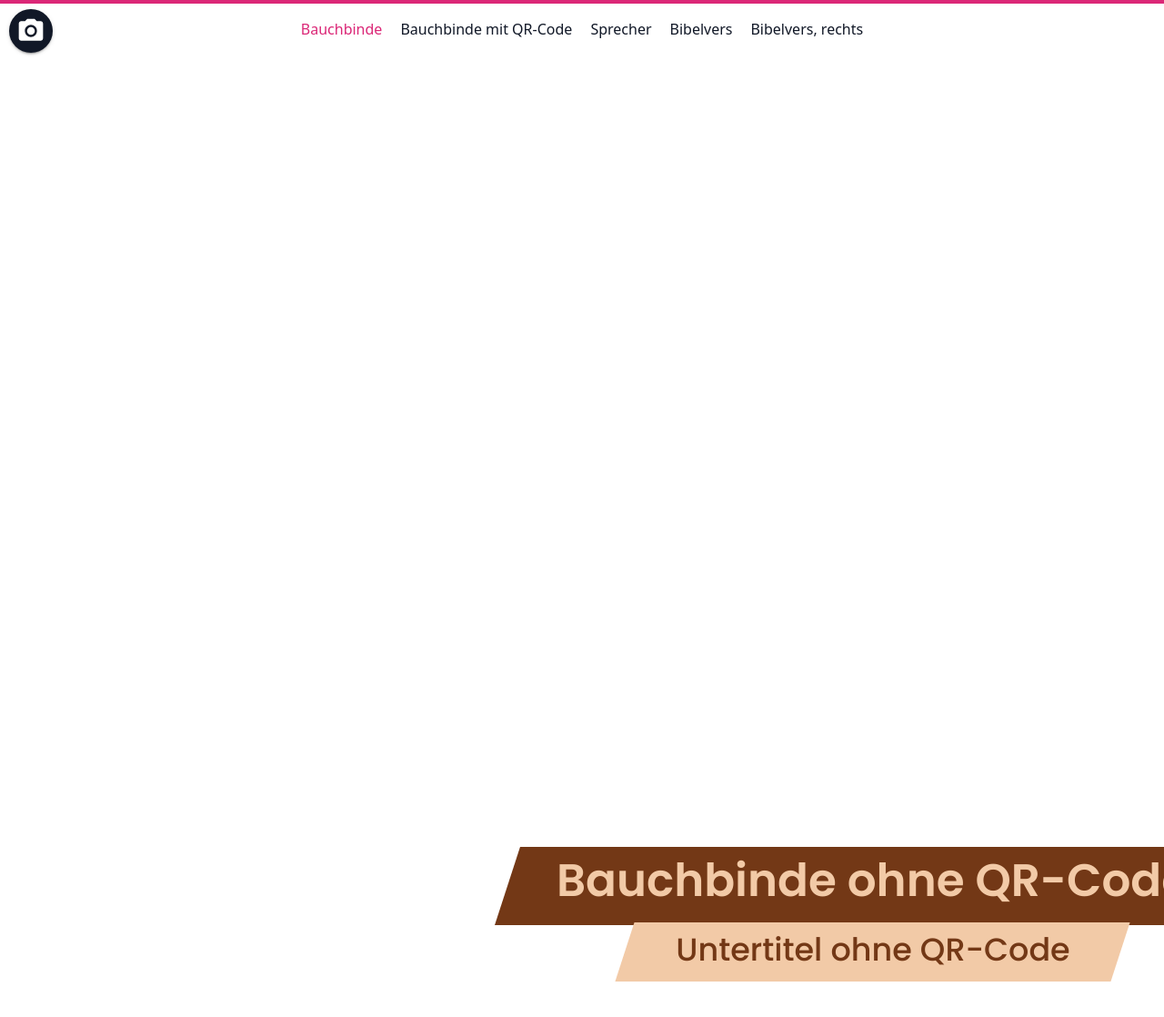
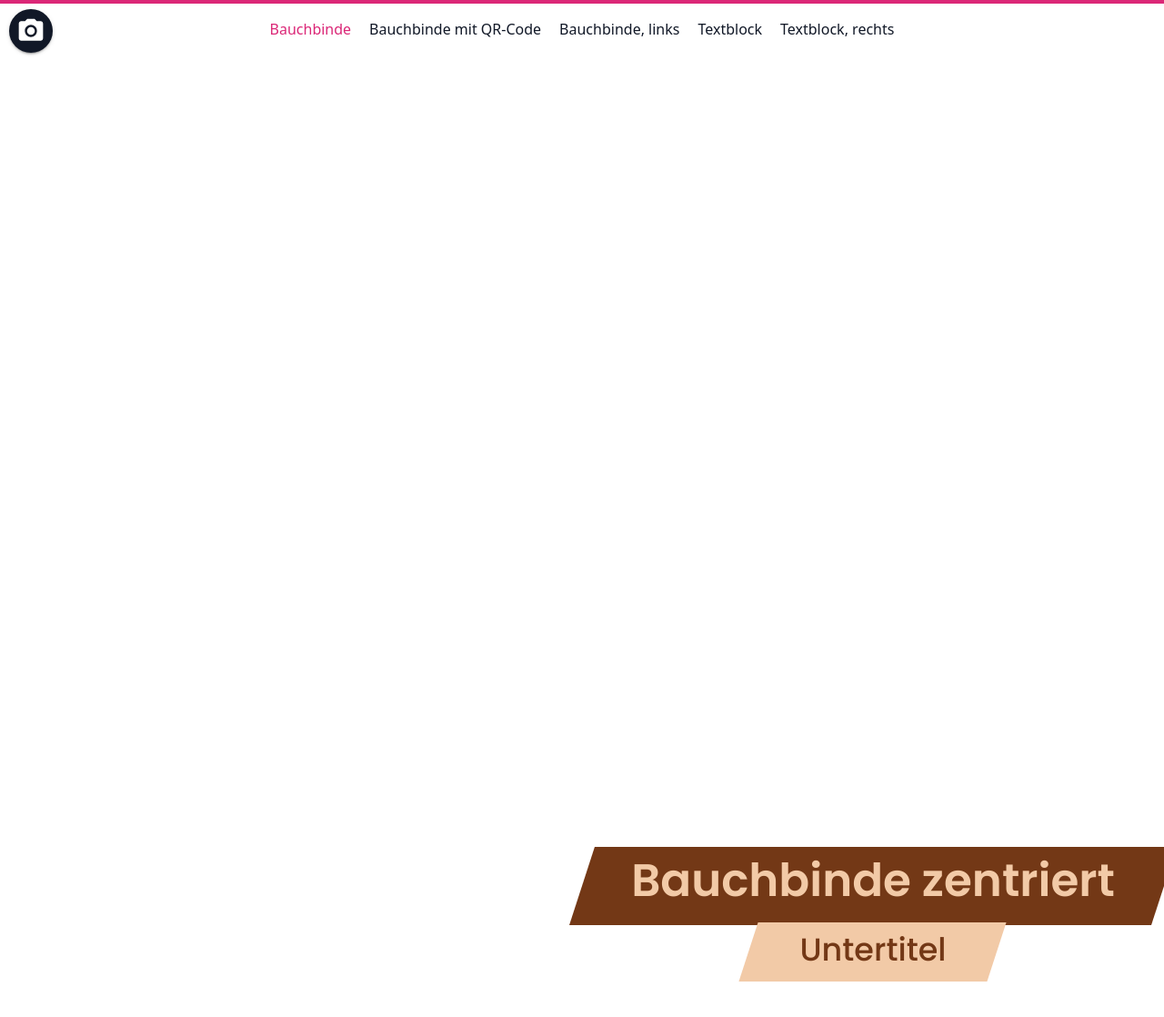
Before and after one commit to cniklas/tmt-image-generator, a Svelte app: page / in a window 1280 px wide. Shown: the top 1118 px of the page at 91% size. Built offline with nearby package versions, Linux system fonts and the light colour scheme.

Commit message:
Renaming things (#3)
* Update App.svelte

* Update CenterOrLeft.svelte

* Update CenterQR.svelte

* Update GoldenRatio.svelte

```diff
--- a/src/App.svelte
+++ b/src/App.svelte
@@ -44,9 +44,9 @@ const resetImage = () => {
 		<nav class="flex justify-center py-4 pb-5 font-medium text-gray-900 bg-white border-t-4 border-pink-600" class:pointer-events-none={isPainting} class:opacity-30={isPainting}>
 			<Link to="/" on:click={resetImage}>Bauchbinde</Link>
 			<Link to="center-qr" on:click={resetImage}>Bauchbinde mit QR-Code</Link>
-			<Link to="left" on:click={resetImage}>Sprecher</Link>
-			<Link to="golden-ratio" on:click={resetImage}>Bibelvers</Link>
-			<Link to="golden-ratio-right" on:click={resetImage}>Bibelvers, rechts</Link>
+			<Link to="left" on:click={resetImage}>Bauchbinde, links</Link>
+			<Link to="block" on:click={resetImage}>Textblock</Link>
+			<Link to="block-right" on:click={resetImage}>Textblock, rechts</Link>
 		</nav>
 	</div>
 
@@ -58,8 +58,8 @@ const resetImage = () => {
 		<Route path="/"><CenterOrLeft {src} {imageGenerated} /></Route>
 		<Route path="center-qr" component="{CenterQR}" {src} {imageGenerated} />
 		<Route path="left" component="{CenterOrLeft}" isLeft {src} {imageGenerated} />
-		<Route path="golden-ratio" component="{GoldenRatio}" {src} {imageGenerated} />
-		<Route path="golden-ratio-right" component="{GoldenRatio}" isFlipped {src} {imageGenerated} />
+		<Route path="block" component="{GoldenRatio}" {src} {imageGenerated} />
+		<Route path="block-right" component="{GoldenRatio}" isFlipped {src} {imageGenerated} />
 	</main>
 </Router>
 
--- a/src/routes/CenterOrLeft.svelte
+++ b/src/routes/CenterOrLeft.svelte
@@ -4,10 +4,10 @@ export let isLeft = false
 export let imageGenerated = false
 export let src = ''
 
-let headline = isLeft ? 'Sprecher' : 'Bauchbinde ohne QR-Code'
+let headline = isLeft ? 'Bauchbinde links' : 'Bauchbinde zentriert'
 let headlineInput
 let isHeadlineInputVisible = false
-let subtitle = isLeft ? 'www.maschdeslebens.org' : 'Untertitel ohne QR-Code'
+let subtitle = isLeft ? 'www.website.tld' : 'Untertitel'
 let subtitleInput
 let isSubtitleInputVisible = false
 
--- a/src/routes/CenterQR.svelte
+++ b/src/routes/CenterQR.svelte
@@ -6,7 +6,7 @@ export let src = ''
 let headline = 'Bauchbinde mit QR-Code'
 let headlineInput
 let isHeadlineInputVisible = false
-let subtitle = 'Untertitel mit QR-Code'
+let subtitle = 'Untertitel'
 let subtitleInput
 let isSubtitleInputVisible = false
 
--- a/src/routes/GoldenRatio.svelte
+++ b/src/routes/GoldenRatio.svelte
@@ -4,10 +4,10 @@ export let isFlipped = false
 export let imageGenerated = false
 export let src = ''
 
-let headline = '2. Kor 2:17'
+let headline = 'Headline'
 let headlineInput
 let isHeadlineInputVisible = false
-let copy = 'Deshalb ist, wer mit dem Messias vereint ist, eine neue Schöpfung – das Alte ist vergangen; sieh, was gekommen ist, ist frisch und neu!'
+let copy = 'Dies ist ein Typoblindtext. An ihm kann man sehen, ob alle Buchstaben da sind und wie sie aussehen.'
 let copyInput
 let isCopyInputVisible = false
 
```
